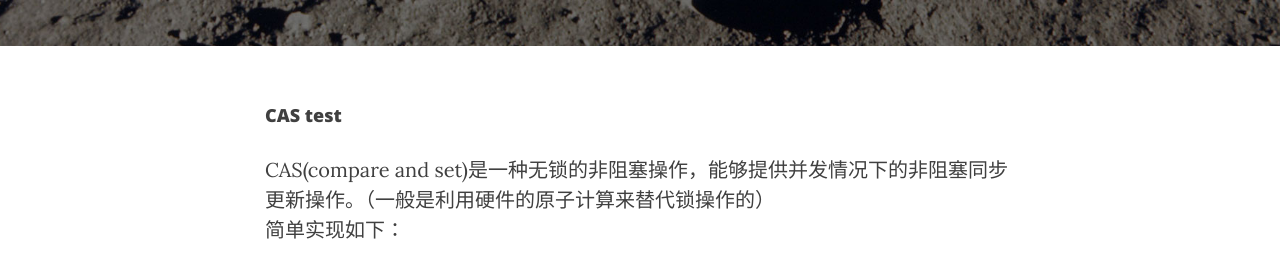
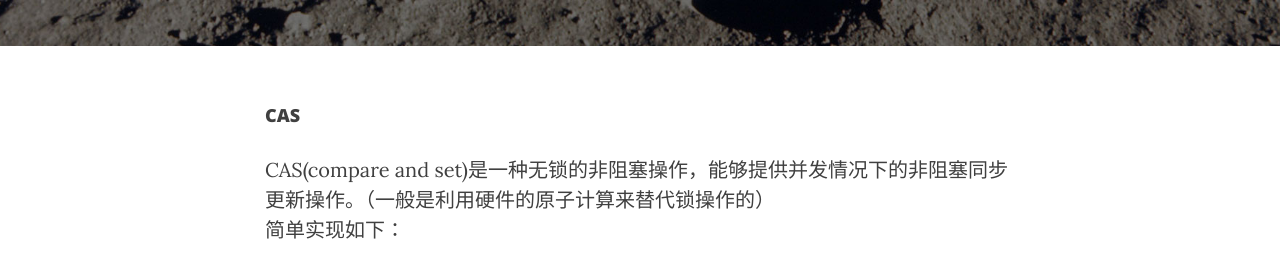
Before and after one commit to scauwjh/blog, a Jekyll site: the page built from _posts/2015-12-26-CAS非阻塞操作.markdown, in a window 1280 px wide. Shown: the part 387-665 px from the top of the page. Built offline with Jekyll 4.4.1, drawn with Linux system fonts in a browser that asks for light colours; nearby versions of some CDN libraries; comment, search, counter and statistics services are not loaded.

Commit message:
Update 2015-12-26-CAS非阻塞操作.markdown

```diff
--- a/_posts/2015-12-26-CAS非阻塞操作.markdown
+++ b/_posts/2015-12-26-CAS非阻塞操作.markdown
@@ -7,7 +7,7 @@ author:     "Kei Wu"
 header-img: "img/post-bg-05.jpg"
 ---
 
-#### CAS test
+#### CAS
 CAS(compare and set)是一种无锁的非阻塞操作，能够提供并发情况下的非阻塞同步更新操作。（一般是利用硬件的原子计算来替代锁操作的）
 简单实现如下：
 {% highlight java %}
```
